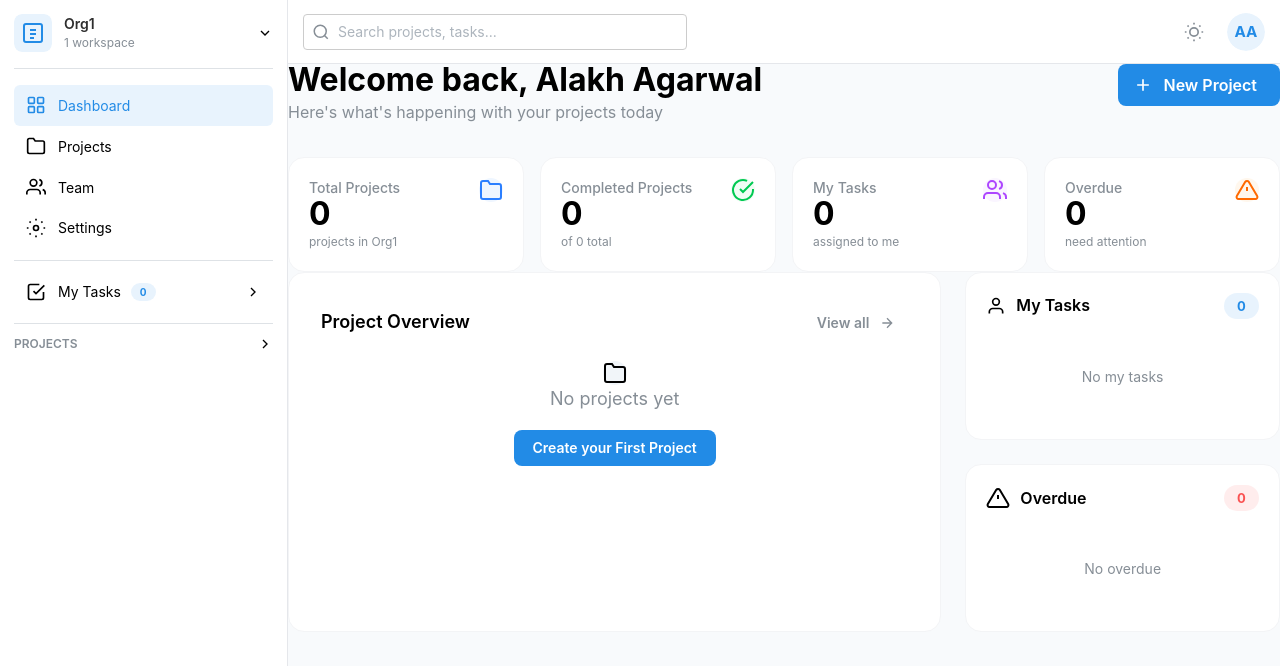
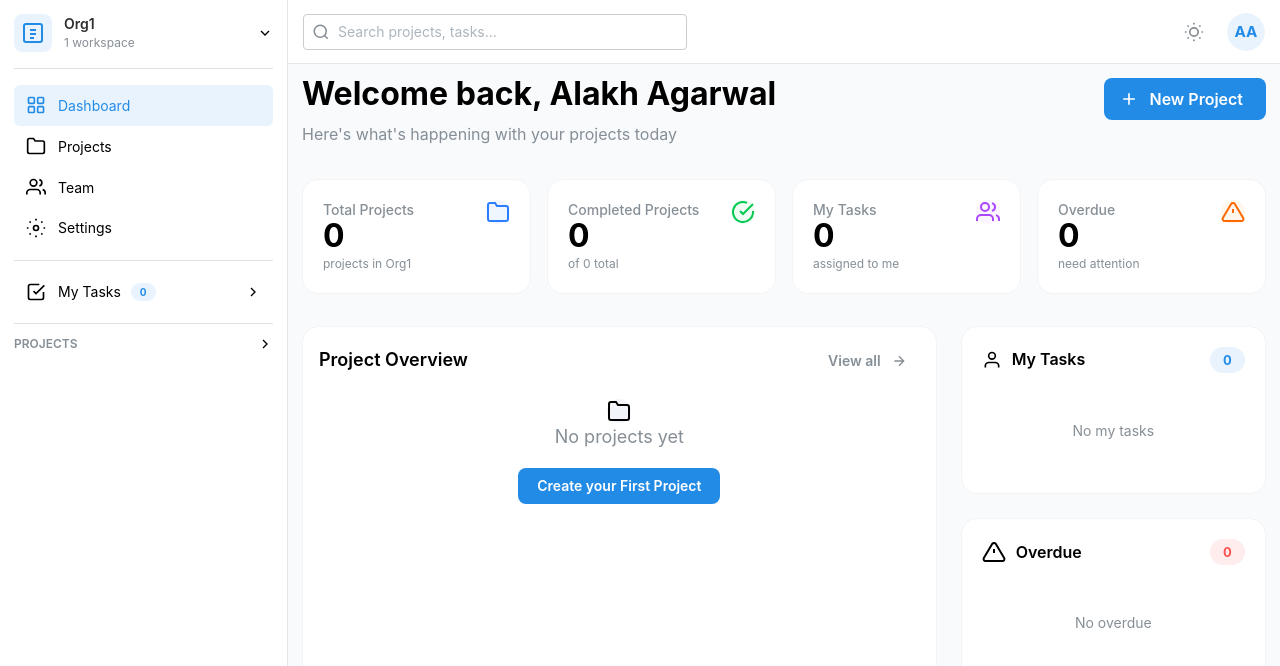
Before and after one commit to alakhagarwal/projectflow, a React app in the folder frontend/: page / in a window 1280 px wide. Shown: the top 666 px of the page. Built offline with nearby package versions, Linux system fonts and the light colour scheme; the HTML template or start-up script is replaced by a standard one.

Commit message:
Minor ui changes in dashboard

```diff
--- a/frontend/src/components/Dashboard.jsx
+++ b/frontend/src/components/Dashboard.jsx
@@ -85,14 +85,14 @@ export default function Dashboard({ userName = "User", orgName = "Org1" }) {
   ];
 
   return (
-    <Box className="flex-1 bg-slate-50 p-8 overflow-auto">
+    <Box p={14} className="flex-1 bg-slate-50 overflow-auto ">
       {/* Header */}
       <Group justify="space-between" align="flex-start" mb="xl">
-        <Box>
+        <Box >
           <Text size="2rem" fw={700} className="text-gray-900">
             Welcome back, {userName}
           </Text>
-          <Text c="dimmed" mt={4}>
+          <Text c="dimmed" mt="sm">
             Here's what's happening with your projects today
           </Text>
         </Box>
@@ -107,7 +107,7 @@ export default function Dashboard({ userName = "User", orgName = "Org1" }) {
       </Group>
 
       {/* Stats Grid */}
-      <Box className="grid grid-cols-1 md:grid-cols-2 lg:grid-cols-4 gap-4 mb-8">
+      <Box mb={"xl"} className="grid grid-cols-1 md:grid-cols-2 lg:grid-cols-4 gap-4">
         {stats.map((stat, index) => (
           <StatsCard key={index} {...stat} />
         ))}
@@ -117,7 +117,7 @@ export default function Dashboard({ userName = "User", orgName = "Org1" }) {
       <Box className="grid grid-cols-1 lg:grid-cols-3 gap-6">
         {/* Project Overview - Takes 2 columns */}
         <Paper
-          p="xl"
+          p="md"
           radius="lg"
           className="lg:col-span-2 border border-gray-100"
         >
@@ -136,7 +136,7 @@ export default function Dashboard({ userName = "User", orgName = "Org1" }) {
           </Group>
 
           {/* Empty State */}
-          <Box className="flex flex-col items-center justify-center py-16">
+          <Box className="flex flex-col items-center justify-center py-16 overflow-auto">
             <Box className="p-6 bg-slate-100 rounded-2xl mb-4">
               <FolderIcon />
             </Box>
@@ -145,7 +145,8 @@ export default function Dashboard({ userName = "User", orgName = "Org1" }) {
             </Text>
             <Button
               radius="md"
-              className="bg-blue-600 hover:bg-blue-700"
+              color="blue"
+              hoverColor="blue"
             >
               Create your First Project
             </Button>
@@ -155,7 +156,7 @@ export default function Dashboard({ userName = "User", orgName = "Org1" }) {
         {/* Right Sidebar */}
         <Box className="space-y-6">
           {/* My Tasks Card */}
-          <Paper p="lg" radius="lg" className="border border-gray-100">
+          <Paper p="lg" radius="lg" className="border border-gray-100 max-h-72 overflow-auto">
             <Group justify="space-between" mb="md">
               <Group gap="xs">
                 <PersonIcon />
@@ -171,7 +172,7 @@ export default function Dashboard({ userName = "User", orgName = "Org1" }) {
           </Paper>
 
           {/* Overdue Card */}
-          <Paper p="lg" radius="lg" className="border border-gray-100">
+          <Paper p="lg" radius="lg" className="border border-gray-100 max-h-72 overflow-auto">
             <Group justify="space-between" mb="md">
               <Group gap="xs">
                 <AlertIcon />
```
